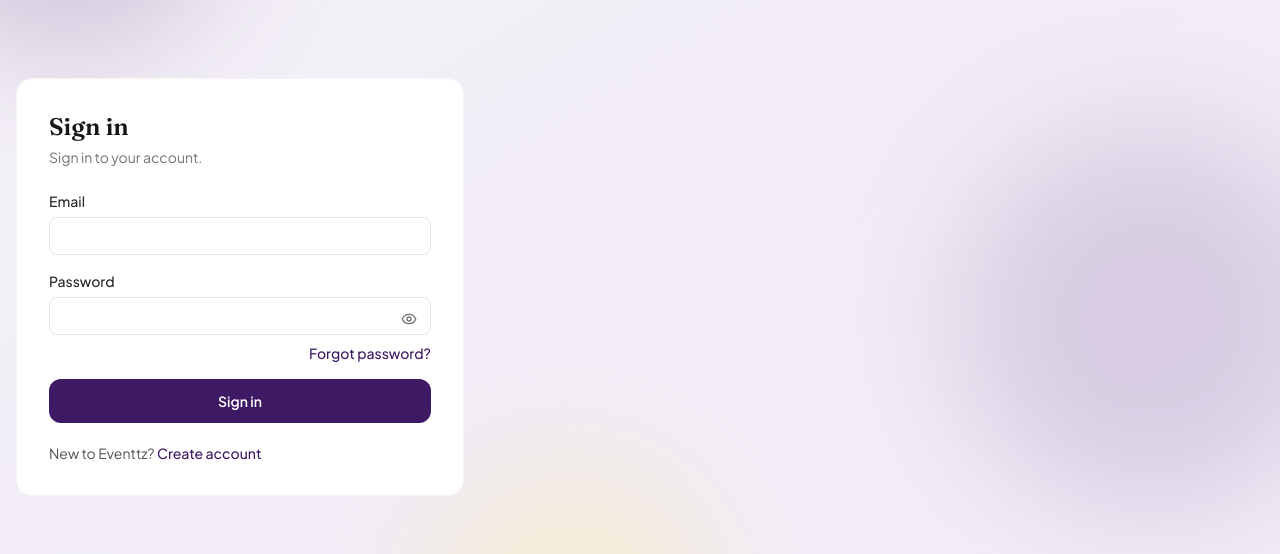
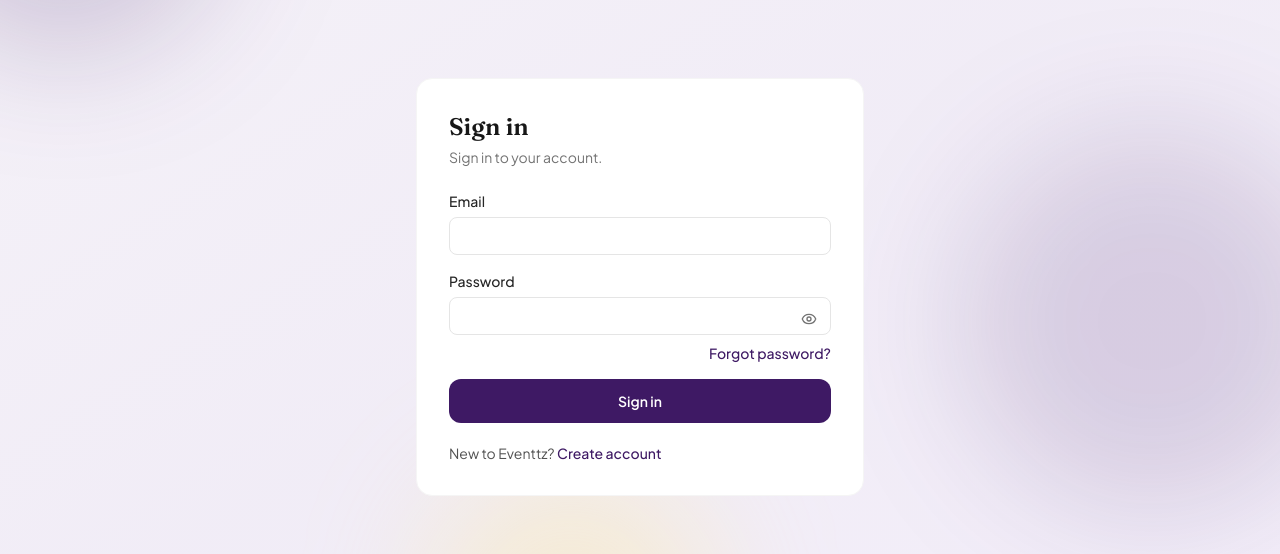
Before and after one commit to FourIntegersLtd/eventtz, a Next.js app in the folder frontend/: page /login in a window 1280 px wide. Shown: the part 138-692 px from the top of the page. Built offline with nearby package versions, Linux system fonts and the light colour scheme; no server answers.

Commit message:
added update

```diff
--- a/frontend/components/auth/AuthPageShell.tsx
+++ b/frontend/components/auth/AuthPageShell.tsx
@@ -53,7 +53,7 @@ export function AuthPageShell({
       <div
         className={`relative z-10 flex flex-1 items-center justify-center overflow-y-auto px-4 pt-10 sm:pt-14 pb-[max(4rem,env(safe-area-inset-bottom,0px))] sm:pb-24 ${contentClassName}`.trim()}
       >
-        <div className="my-auto w-full py-2">{children}</div>
+        <div className="my-auto flex w-full flex-col items-center py-2">{children}</div>
       </div>
     </main>
   );
```
